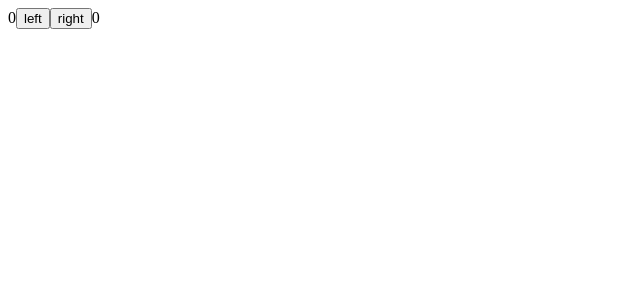
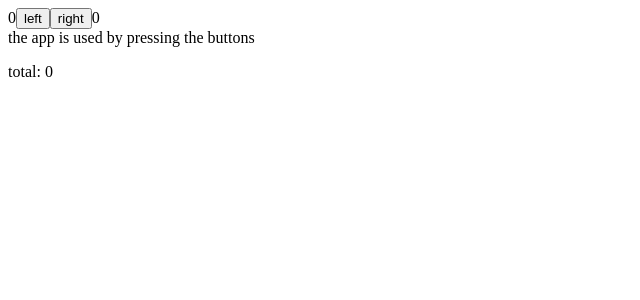
Before and after one commit to iFangg/Helsinki_Fullstack_WebDev, a React (Vite) app in the folder part1/: page / in a window 1280 px wide. Shown: the top 300 px of the page, without its empty margins (0-640 px from the left). Built offline with nearby package versions, Linux system fonts and the light colour scheme.

Commit message:
refactored slightly more complex state handling

```diff
--- a/part1/src/App.jsx
+++ b/part1/src/App.jsx
@@ -1,8 +1,17 @@
 import { useState } from 'react'
 
-const Display = ({ counter }) => {
+const History = (props) => {
+  if (props.allClicks.length === 0) {
+    return (
+      <div>
+        the app is used by pressing the buttons
+      </div>
+    )
+  }
   return (
-    <div>{counter}</div>
+    <div>
+      button press history: {props.allClicks.join(' ')}
+    </div>
   )
 }
 
@@ -15,24 +24,36 @@
 }
 
 const App = () => {
-    const [clicks, setClicks] = useState({
-        left: 0, right: 0
-    })
+    const [left, setLeft] = useState(0)
+    const [right, setRight] = useState(0)
+    const [allClicks, setAll] = useState([])
+    const [total, setTotal] = useState(0)
 
-    const handleLeftClick = () =>
-        setClicks({ ...clicks, left: clicks.left + 1 })
 
-    const handleRightClick = () =>
-        setClicks({ ...clicks, right: clicks.right + 1 })
+    const handleLeftClick = () => {
+        setAll(allClicks.concat('L'))
+        const updated = left + 1
+        setLeft(updated)
+        setTotal(updated + right)
+    }
+
+
+    const handleRightClick = () => {
+        setAll(allClicks.concat('R'))
+        const updated = right + 1
+        setRight(updated)
+        setTotal(left + updated)
+    }
 
     return (
         <div>
-        {clicks.left}
-        <button onClick={handleLeftClick}>left</button>
-        <button onClick={handleRightClick}>right</button>
-        {clicks.right}
+        {left}
+        <Button onClick={handleLeftClick} text='left' />
+        <Button onClick={handleRightClick} text='right' />
+        {right}
+        <History allClicks={allClicks}/>
+        <p>total: {total}</p>
         </div>
     )
 }
-
 export default App
```
